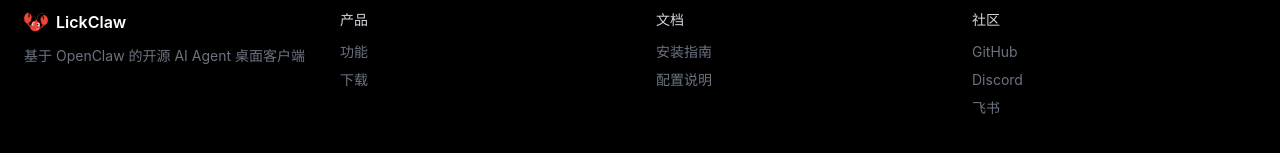
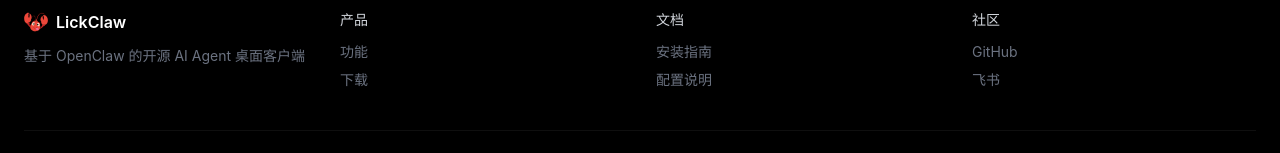
Before and after one commit to jingjie1135/lickclaw-site, a Next.js app: page /en/download in a window 1280 px wide. Shown: the part 798-951 px from the top of the page. Built offline with nearby package versions, Linux system fonts and the light colour scheme.

Commit message:
UI: 从页脚底部导航中移除 Discord 社区链接并修复一处遗漏的旧版 GitHub 链接

```diff
--- a/components/layout/Footer.tsx
+++ b/components/layout/Footer.tsx
@@ -63,12 +63,6 @@ export function Footer() {
               >
                 GitHub
               </a>
-              <a
-                href="#"
-                className="text-sm text-gray-500 hover:text-white"
-              >
-                Discord
-              </a>
               <a href="#" className="text-sm text-gray-500 hover:text-white">
                 飞书
               </a>
@@ -81,7 +75,7 @@ export function Footer() {
             © 2026 LickClaw. MIT License.
           </p>
           <a
-            href="https://github.com/jingjie1135/LickClawX"
+            href="https://github.com/jingjie1135/lickclaw-site"
             target="_blank"
             rel="noopener noreferrer"
             className="text-gray-600 transition-colors hover:text-white"
```
